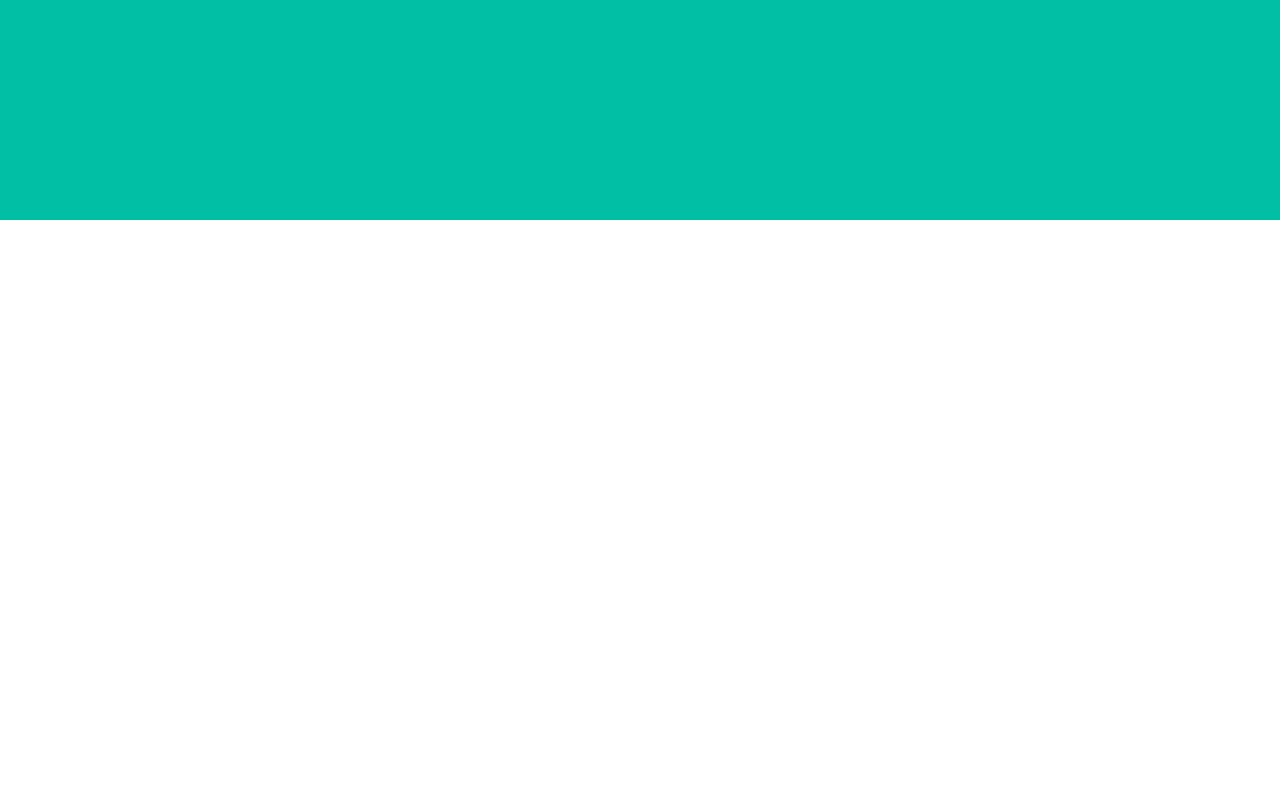
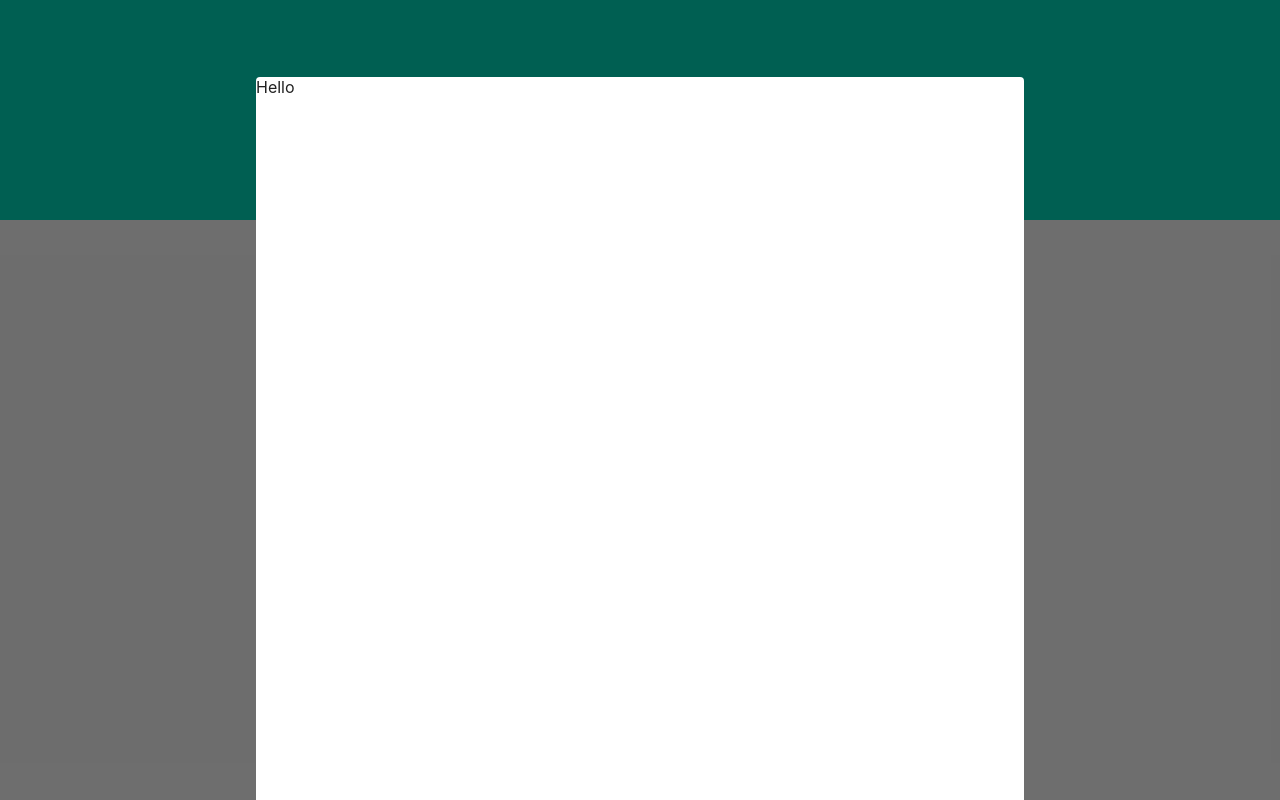
Before and after one commit to yogeshNavghane67/WhatsApp-clone, a React (Create React App) app in the folder client/: page / in a window 1280 px wide. Built offline with nearby package versions, Linux system fonts and the light colour scheme.

Commit message:
login dialog

```diff
--- a/client/src/account/LoginDialog.jsx
+++ b/client/src/account/LoginDialog.jsx
@@ -1,10 +1,20 @@
+import { Dialog } from "@mui/material";
 
+const dialogStyle = {
+    height: '96%',
+    marginTop: '12%',
+    width: '60%',
+    maxWidth: '100%',
+    maxHeight: '100%',
+    boxShadow: 'none',
+    overflow: 'none'
 
+}
 
 
 const LoginDialog = () => {
     return (
-        <p>Hello from login</p>
+        <Dialog open={true} PaperProps={{ sx: dialogStyle }}>Hello</Dialog>
     )
 }
 
--- a/client/src/components/Messenger.jsx
+++ b/client/src/components/Messenger.jsx
@@ -1,7 +1,12 @@
-import { AppBar, Toolbar, styled } from "@mui/material";
+import { AppBar, Box, Toolbar, styled } from "@mui/material";
 
 // Component
 import LoginDialog from "../account/LoginDialog";
+
+const Component = styled(Box)`
+height: 100vh;
+background: #DCDCDC;
+`
 
 const Header =styled(AppBar)`
 height: 220px;
@@ -11,14 +16,14 @@ box-shadow: none;
 
 const Messenger = () => {
   return (
-    <>
+    <Component>
       <Header>
         <Toolbar>
 
         </Toolbar>
       </Header>
       <LoginDialog />
-    </>
+    </Component>
   );
 };
 
```
